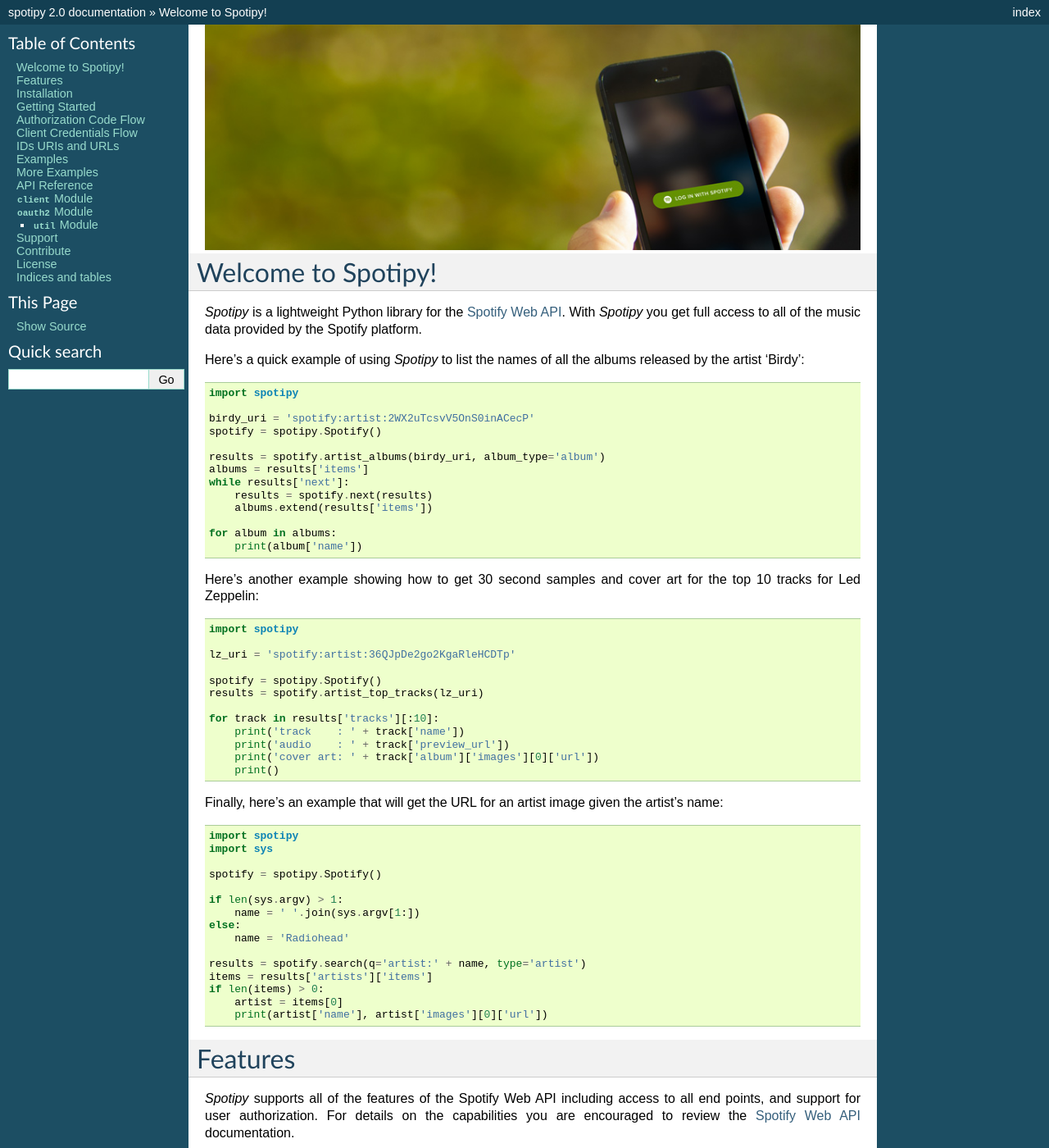
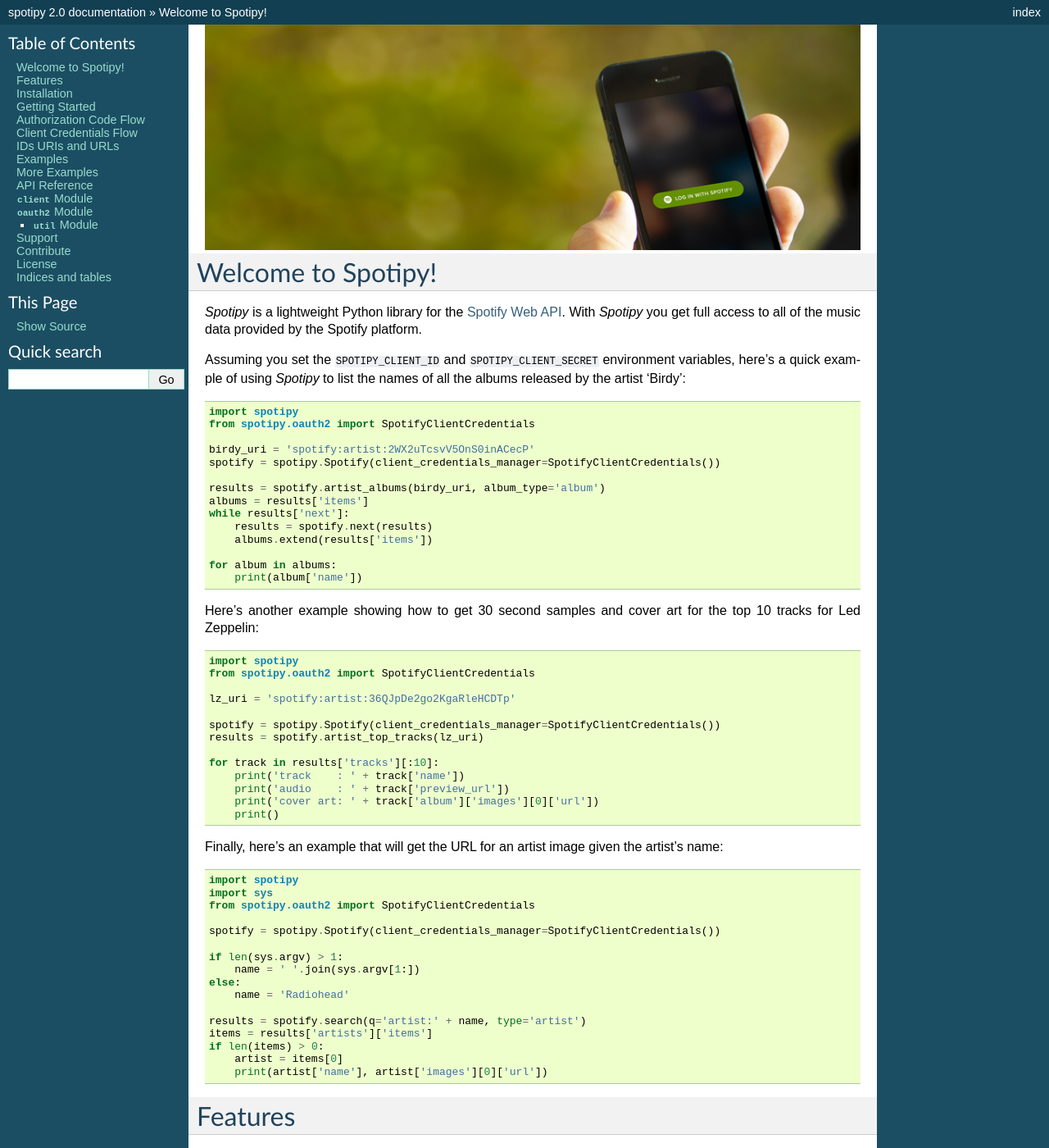
Before and after one commit to spotipy-dev/spotipy, a Sphinx documentation site: the page built from docs/index.rst, in a window 1280 px wide and 1400 px high. Shown: the whole window at 82% size. Built offline with Sphinx 7.4.7, drawn with Linux system fonts in a browser that asks for light colours; some of the changed text lies outside the part shown.

Commit message:
Add missing auth to doc examples, fixes #427

```diff
--- a/docs/index.rst
+++ b/docs/index.rst
@@ -7,13 +7,15 @@
 <https://developer.spotify.com/web-api/>`_. With *Spotipy*
 you get full access to all of the music data provided by the Spotify platform.
 
-Here's a quick example of using *Spotipy* to list the names of all the albums
-released by the artist 'Birdy'::
+Assuming you set the ``SPOTIPY_CLIENT_ID`` and ``SPOTIPY_CLIENT_SECRET``
+environment variables, here's a quick example of using *Spotipy* to list the
+names of all the albums released by the artist 'Birdy'::
 
     import spotipy
+    from spotipy.oauth2 import SpotifyClientCredentials
 
     birdy_uri = 'spotify:artist:2WX2uTcsvV5OnS0inACecP'
-    spotify = spotipy.Spotify()
+    spotify = spotipy.Spotify(client_credentials_manager=SpotifyClientCredentials())
 
     results = spotify.artist_albums(birdy_uri, album_type='album')
     albums = results['items']
@@ -28,10 +30,11 @@
 for the top 10 tracks for Led Zeppelin::
 
     import spotipy
+    from spotipy.oauth2 import SpotifyClientCredentials
 
     lz_uri = 'spotify:artist:36QJpDe2go2KgaRleHCDTp'
 
-    spotify = spotipy.Spotify()
+    spotify = spotipy.Spotify(client_credentials_manager=SpotifyClientCredentials())
     results = spotify.artist_top_tracks(lz_uri)
 
     for track in results['tracks'][:10]:
@@ -45,8 +48,9 @@
 
     import spotipy
     import sys
+    from spotipy.oauth2 import SpotifyClientCredentials
 
-    spotify = spotipy.Spotify()
+    spotify = spotipy.Spotify(client_credentials_manager=SpotifyClientCredentials())
 
     if len(sys.argv) > 1:
         name = ' '.join(sys.argv[1:])
@@ -62,6 +66,7 @@
 
 Features
 ========
+
 *Spotipy* supports all of the features of the Spotify Web API including access
 to all end points, and support for user authorization. For details on the
 capabilities you are encouraged to review the `Spotify Web
@@ -118,7 +120,11 @@
 utility method ``util.prompt_for_user_token`` that will attempt to authorize the
 user.  You can pass your app credentials directly into the method as arguments::
 
-    util.prompt_for_user_token(username,scope,client_id='your-spotify-client-id',client_secret='your-spotify-client-secret',redirect_uri='your-app-redirect-url')
+    util.prompt_for_user_token(username,
+                               scope,
+                               client_id='your-spotify-client-id',
+                               client_secret='your-spotify-client-secret',
+                               redirect_uri='your-app-redirect-url')
 
 or if you are reluctant to immortalize your app credentials in your source code,
 you can set environment variables like so::
@@ -165,10 +171,17 @@
 
 Client Credentials Flow
 =======================
+
 The Client Credentials flow is used in server-to-server authentication. Only
 endpoints that do not access user information can be accessed. The advantage here
 in comparison with requests to the Web API made without an access token,
 is that a higher rate limit is applied.
+
+As opposed to the Authorization Code Flow, you will not need to set ``SPOTIPY_REDIRECT_URI``,
+which means you will never be redirected to the sign in page in your browser.
+
+    export SPOTIPY_CLIENT_ID='your-spotify-client-id'
+    export SPOTIPY_CLIENT_SECRET='your-spotify-client-secret'
 
 To support the **Client Credentials Flow** *Spotipy* provides a
 class SpotifyClientCredentials that can be used to authenticate requests like so::
@@ -209,7 +222,8 @@
 
 Examples
 ========
-Here are a few more examples of using *Spotipy*.
+Here are a few more examples of using *Spotipy*, this time using the Authorization Code Flow
+to access your personal Spotify account data.
 
 Add tracks to a playlist::
 
```
Also changed, not shown: other parts of docs/index.rst (+1 -4 lines).
